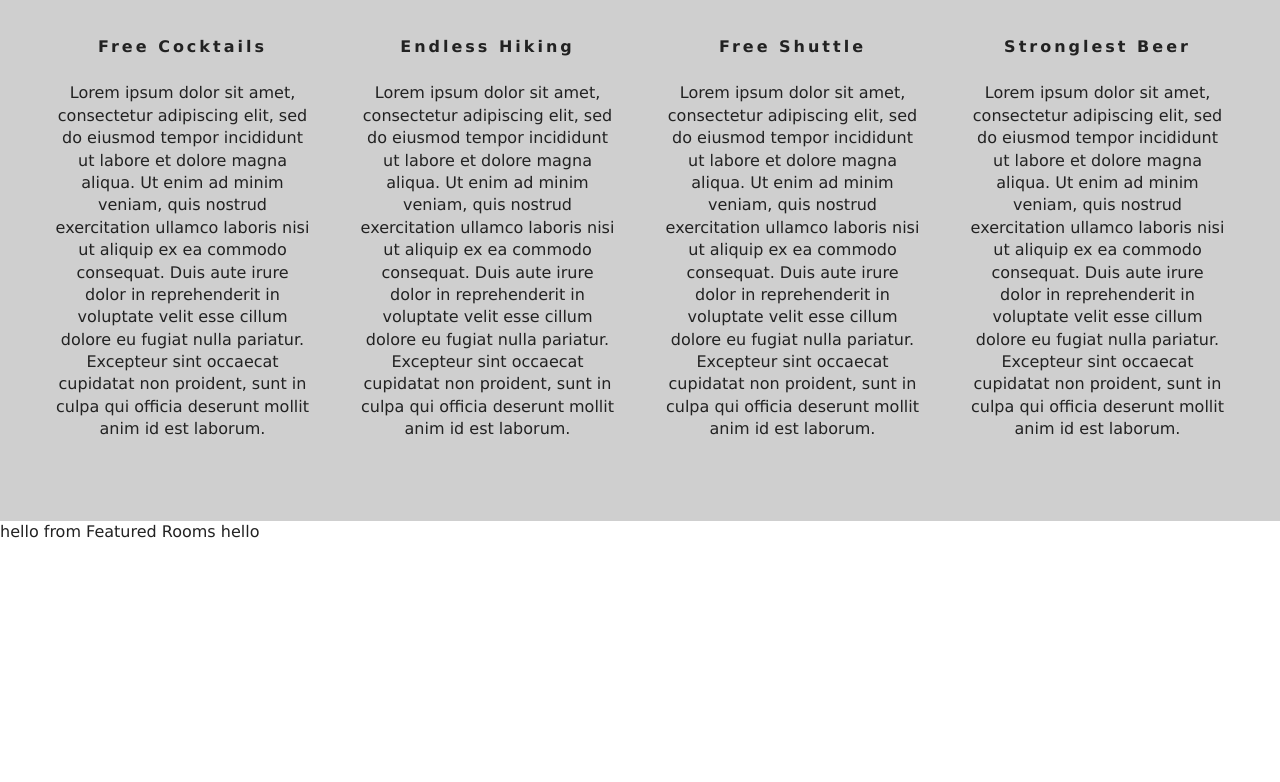
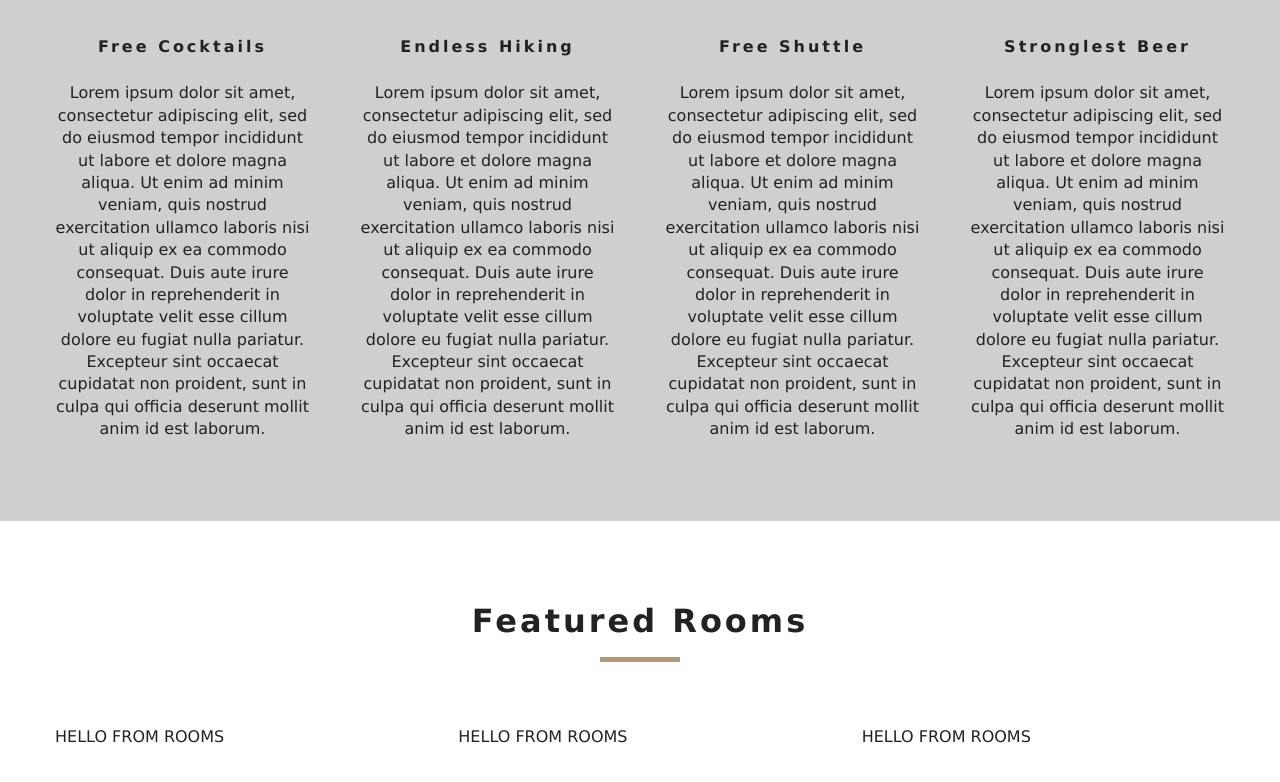
Before and after one commit to ozzie0428/resort_tonight, a React (Create React App) app: page / in a window 1280 px wide. Shown: the part 1049-1831 px from the top of the page. Before the commit the page ends 1592 px from the top, so only its background shows below. Built offline with nearby package versions, Linux system fonts and the light colour scheme.

Commit message:
add title to featured rooms

```diff
--- a/src/Context.js
+++ b/src/Context.js
@@ -1,19 +1,50 @@
-import React, { Component } from 'react'
+import React, { Component } from "react";
+import items from "./data";
 
 const RoomContext = React.createContext();
 
 export default class RoomProvider extends Component {
-    state={
+  state = {
+    rooms: [],
+    sortedRooms: [],
+    featuredRooms: [],
+    loading: true
+  };
+  // getData
 
-    }
-    render() {
-        return( <RoomContext.Provider value={"hello"}>
-            {this.props.children}
-        </RoomContext.Provider>
-        )
-    }
+  componentDidMount() {
+    // this.getData
+    let rooms = this.formatData(items);
+    console.log(rooms);
+    let featuredRooms = rooms.filter(room => room.featured === true);
+    this.setState({
+      rooms,
+      featuredRooms,
+      sortedRooms: rooms,
+      loading: false
+    });
+  }
+
+  formatData(items) {
+    let tempItems = items.map(item => {
+      let id = item.sys.id;
+      let images = item.fields.images.map(image => image.fields.file.url);
+
+      let room = { ...item.fields, images: images, id };
+      return room;
+    });
+    return tempItems;
+  }
+
+  render() {
+    return (
+      <RoomContext.Provider value={{ ...this.state }}>
+        {this.props.children}
+      </RoomContext.Provider>
+    );
+  }
 }
 
 const RoomConsumer = RoomContext.Consumer;
 
-export{RoomProvider, RoomConsumer, RoomContext}
+export { RoomProvider, RoomConsumer, RoomContext };
--- a/src/components/FeaturedRooms.js
+++ b/src/components/FeaturedRooms.js
@@ -1,15 +1,25 @@
 import React, { Component } from 'react'
 import {RoomContext} from "../Context"
-
+import Loading from "./loading";
+import Room from "./Room"
+import Title from "./Title"
 export default class FeaturedRooms extends Component {
     static contextType = RoomContext;
     render() {
-        const value = this.context;
-        console.log(value)
+        let { loading,featuredRooms : rooms} = this.context;
+        rooms = rooms.map(room => {
+            return <Room key={room.id} room={room}/>
+        })
+        console.log(rooms)
         return (
-            <div>
-                hello from Featured Rooms {value}
+            <section className="featured-rooms">
+            <Title title="Featured Rooms"/>
+            <div className="featured-rooms-center">
+                {loading?<Loading/>:rooms}
             </div>
+
+
+            </section >
         )
     }
 }
--- /dev/null
+++ b/src/components/Room.js
@@ -0,0 +1,9 @@
+import React from 'react'
+
+export default function Room() {
+    return (
+        <div>
+            HELLO FROM ROOMS
+        </div>
+    )
+}
--- /dev/null
+++ b/src/components/loading.js
@@ -0,0 +1,10 @@
+import React from 'react'
+import loadingGif from "../images/gif/loading-arrow.gif"
+export default function loading() {
+    return (
+        <div className="loading">
+        <h4> Rooms Data Loading</h4>
+        <img src={loadingGif} alt=""/>
+        </div>
+    )
+}
```
